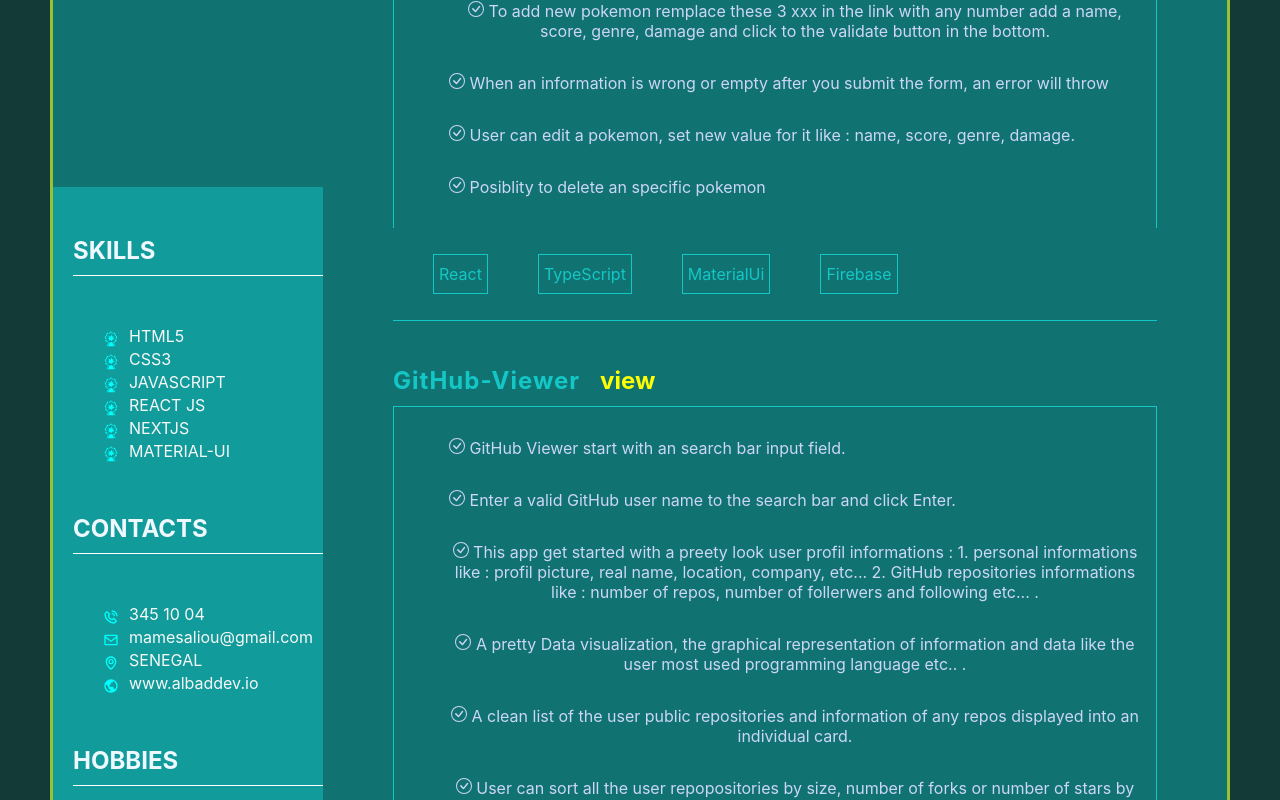
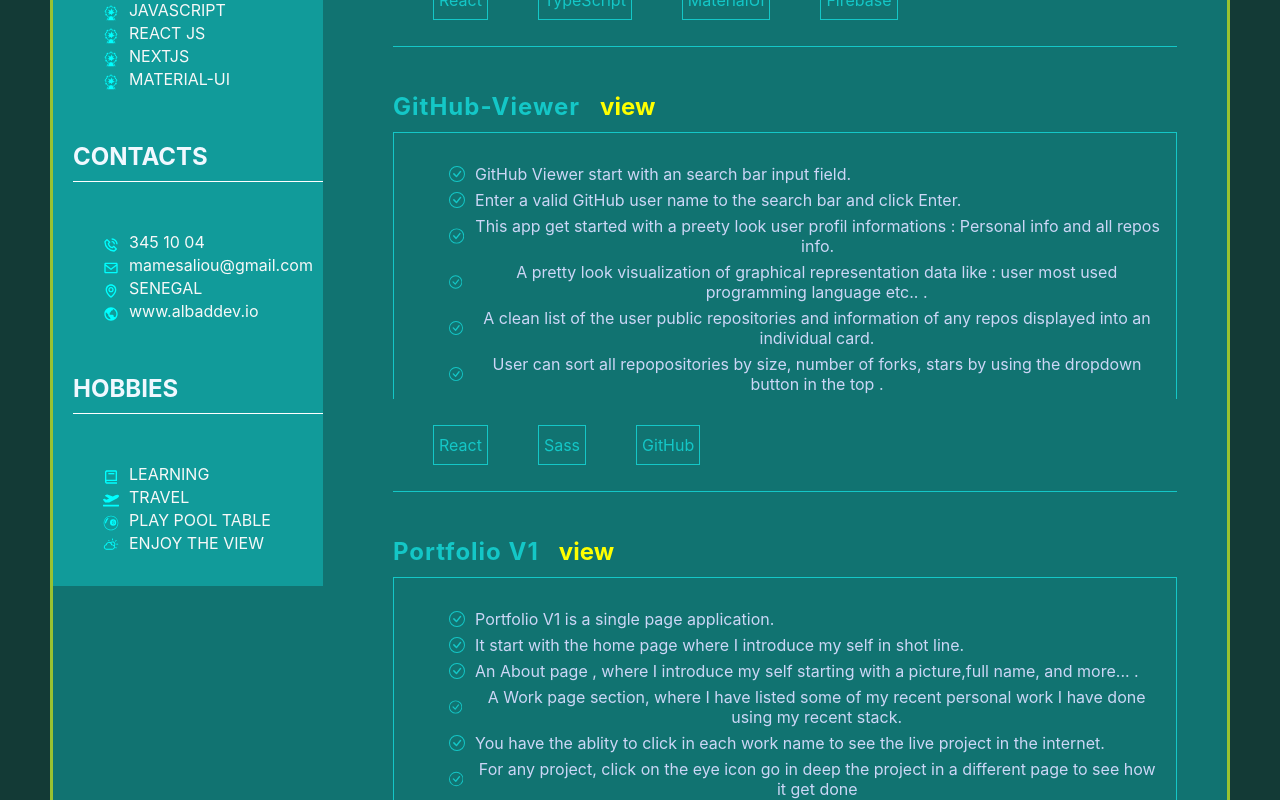
Before and after one commit to AlbadDev/portfolio_v1, a Next.js app: page /resume in a window 1280 px wide. Shown: the part 1380-2180 px from the top of the page. Built offline with nearby package versions, Linux system fonts and the light colour scheme.

Commit message:
Update: dpersonal data file

```diff
--- a/data.js
+++ b/data.js
@@ -6,12 +6,12 @@ export const projectInfo = [
       title: 'Pokedex',
       description: 'Pokedex is a simple CRUD pokemon web application with beautiful UI design.  This App allows user to create, update, delete or search an specific pokemon . Pokedex is build using the pokemon data Api.',
       material: ['React', 'TypeScript', 'MaterialUi', 'Firebase'],
-      mvp: ['Fisrt of all the user need to login with our default username and password : " pikachu " build with Firebase Authentication',
+      mvp: ['Fisrt of all the user need to login with our default username and password : " pikachu " ',
             'Data get displayed to the home page where user can see 12 pokemons.',
             'Click to a  pokemon card to see the pokemon details the a different page',
             'User can use the search bar in the top to search an specific pokemon.',
             'You have the ablity to create a new pokemon by cliking to the light red button in the bootom of the app.',
-            'To add new pokemon remplace these 3 xxx in the link with any number add a name, score, genre, damage and click to the validate button in the bottom.',
+            'To add new pokemon remplace these 3 xxx in the link with any number and validate .',
             'When an information is wrong or empty after you submit the form, an error will throw ',
             'User can edit a pokemon, set new value for it like : name, score, genre, damage.',
             'Posiblity to delete an specific pokemon'
@@ -38,10 +38,10 @@ export const projectInfo = [
       material: ['React', 'Sass', 'GitHub'],
       mvp: ['GitHub Viewer start with an search bar input field.',
             'Enter a valid GitHub user name to the search bar and click Enter.',
-            'This app get started with a preety look user profil informations : 1. personal informations like : profil picture, real name, location, company, etc...  2. GitHub repositories informations like : number of repos, number of follerwers and following etc... .',
-            'A pretty Data visualization, the graphical representation of information and data like the user most used programming language etc.. .',
+            "This app get started with a preety look user profil informations : Personal info and all repos info.",
+            'A pretty look visualization of graphical representation data like : user most used programming language etc.. .',
             'A clean list of the user public repositories and information of any repos displayed into an individual card.',
-            'User can sort all the user repopositories by size, number of forks or number of stars by using the dropdown button in the top of the list of repositories.'
+            'User can sort all repopositories by size, number of forks, stars by using the dropdown button in the top .'
           ],
       inDeep: ['To get real data from any GitHub account, I use the GitHub data API and Airbnb Polyglot.js.',
                    'I used fetch for data fething and use request code status for error handling',
@@ -64,9 +64,10 @@ export const projectInfo = [
       material: ['Nextjs', 'Sass', 'GitHub'],
       mvp: ['Portfolio V1 is a single page application.',
             'It start with the home page where I introduce my self in shot line.',
-            'An About page , here I inter in deep about my self starting with a picture of my self, my full name, a paragraph of text saying about my background in tech and at the end the list of technologies That I have working recently.',
-            'A Work page section, a page where I have listed some of my recent personal work I have done using my recent stack.',
-            'You have the ablity to click in each work name to see the live project in the internet, or click to the eye icon to go in deep to the project in a different page where you can see how the project get done with full tecno specification and style guide .',
+            'An About page , where I introduce my self starting with a picture,full name, and more... .',
+            'A Work page section, where I have listed some of my recent personal work I have done using my recent stack.',
+            'You have the ablity to click in each work name to see the live project in the internet.',
+            'For any project, click on the eye icon go in deep the project in a different page to see how it get done  ',
             'My resume page, here I build my resume from scratch and you can also download my white paper resume .'
           ],
       inDeep: ['Next.js is a react framwork to build scalable static and dynamic site for fast web app and better SEO.',
--- a/styles/ExperienceCard.module.scss
+++ b/styles/ExperienceCard.module.scss
@@ -6,6 +6,7 @@
         padding-bottom: 10px;
         border-bottom: 1px solid #14c7c7;
         margin-right: 20px;
+        width: 100%;
         .workHeader {
             display: flex;
             align-items: center;
@@ -45,8 +46,13 @@
             width: 100%;
 
            .listContainer {
+                display: flex;
+                flex-direction: column;
+                justify-content: flex-start;
                 list-style: none;
-                .listOfNvp {
+                //background-color: #ccd6f6;
+                margin-bottom: -10px;
+                .listOfMvp {
                     cursor: pointer;
                     display: flex;
                     justify-content: center;
```
